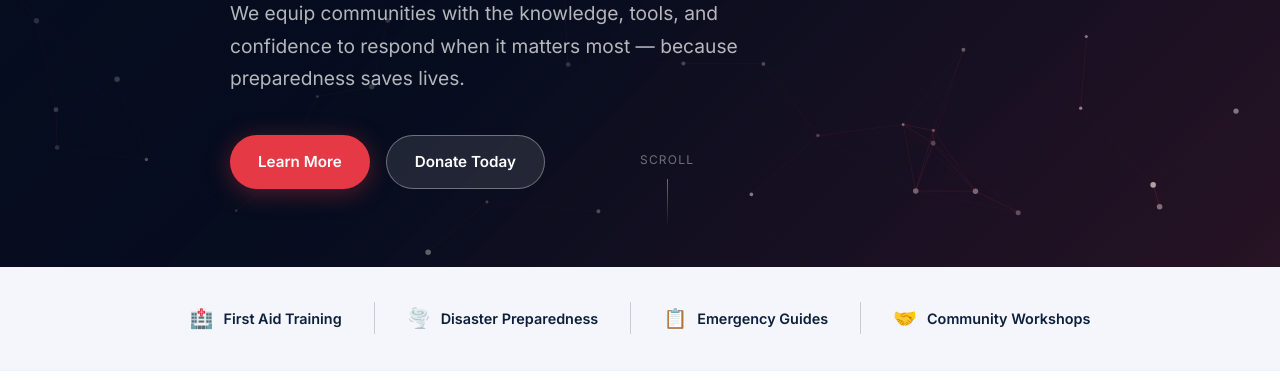
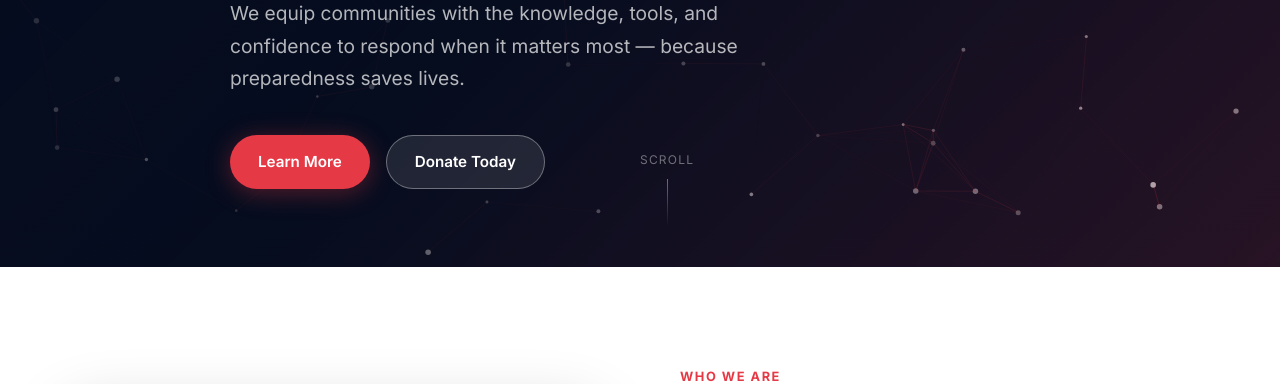
Before and after one commit to paulcode123/JustInCase, a plain HTML site: page index.html in a window 1280 px wide. Shown: the part 533-917 px from the top of the page. Drawn offline with Linux system fonts and the light colour scheme; grey boxes are pictures that could not be loaded.

Commit message:
Remove mission strip section from index.html

```diff
--- a/index.html
+++ b/index.html
@@ -70,31 +70,6 @@
     <div class="hero__scroll-hint">
       <span>Scroll</span>
       <div class="hero__scroll-line"></div>
-    </div>
-  </section>
-
-  <!-- MISSION STRIP -->
-  <section class="mission-strip">
-    <div class="mission-strip__inner">
-      <div class="mission-strip__item">
-        <span class="mission-strip__icon">🏥</span>
-        <span>First Aid Training</span>
-      </div>
-      <div class="mission-strip__divider"></div>
-      <div class="mission-strip__item">
-        <span class="mission-strip__icon">🌪️</span>
-        <span>Disaster Preparedness</span>
-      </div>
-      <div class="mission-strip__divider"></div>
-      <div class="mission-strip__item">
-        <span class="mission-strip__icon">📋</span>
-        <span>Emergency Guides</span>
-      </div>
-      <div class="mission-strip__divider"></div>
-      <div class="mission-strip__item">
-        <span class="mission-strip__icon">🤝</span>
-        <span>Community Workshops</span>
-      </div>
     </div>
   </section>
 
```
